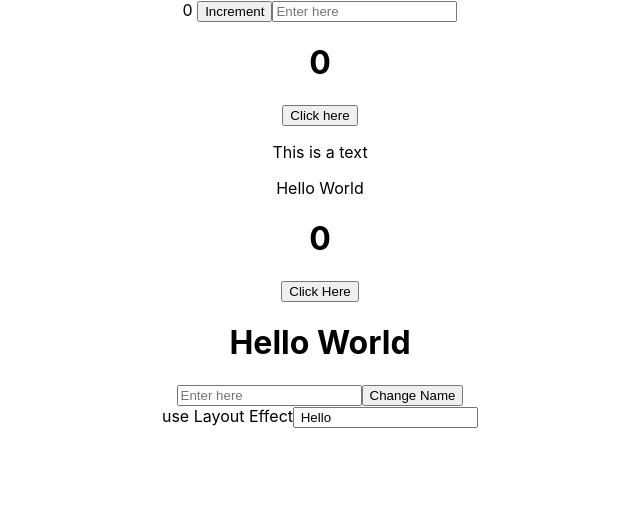
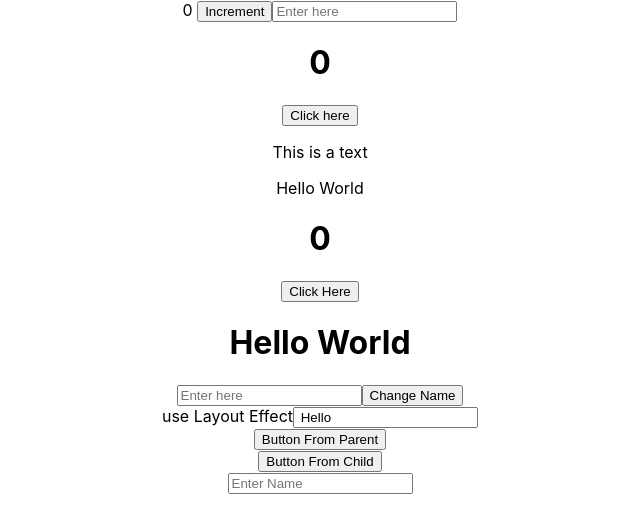
Before and after one commit to iCodeWalker/react-hooks, a React (Create React App) app: page / in a window 1280 px wide. Shown: the top 532 px of the page, without its empty margins (320-960 px from the left). Built offline with nearby package versions, Linux system fonts and the light colour scheme; no server answers.

Commit message:
Added: useContext hook tutorial

```diff
--- a/src/App.js
+++ b/src/App.js
@@ -1,10 +1,11 @@
-import logo from "./logo.svg";
 import "./App.css";
 import UseStateTutorial from "./components/useStateTutorial";
 import UseReducerTutorial from "./components/useReducerTutorial";
 import UseEffectTutorial from "./components/useEffectTutorial";
 import UseRefTutorial from "./components/useRefTutorial";
 import UseLayoutEffectTutorial from "./components/useLayoutEffectTutorial";
+import UseImperativeHandleTutorial from "./components/useImperativeHandle";
+import UseContextTutorial from "./components/useContextTutorial";
 
 function App() {
   return (
@@ -14,6 +15,8 @@ function App() {
       <UseEffectTutorial />
       <UseRefTutorial />
       <UseLayoutEffectTutorial />
+      <UseImperativeHandleTutorial />
+      <UseContextTutorial />
     </div>
   );
 }
--- /dev/null
+++ b/src/components/useContextTutorial.js
@@ -0,0 +1,30 @@
+import React, { useState, createContext } from "react";
+import Login from "../utils/login";
+import User from "../utils/user";
+
+// useContext hook is used for passing data from parent to a deeply nested child without passing
+// the props with data on every step of the component tree.
+
+// It is used to manage App wide state in react app
+
+export const UserContext = createContext(null);
+// we create a context and this context is just like a collection of states or collection of information
+// that we want to access throughout the whole tree of components.
+
+const UseContextTutorial = () => {
+  const [username, setUsername] = useState("");
+
+  return (
+    <UserContext.Provider value={{ username, setUsername }}>
+      {/* <Login setUsername={setUsername} />
+      <User username={username} /> */}
+
+      {/* using context api we don't need to pass props to each single component */}
+
+      <Login />
+      <User />
+    </UserContext.Provider>
+  );
+};
+
+export default UseContextTutorial;
--- /dev/null
+++ b/src/utils/login.js
@@ -0,0 +1,18 @@
+import React, { useContext } from "react";
+import { UserContext } from "../components/useContextTutorial";
+
+// const Login = ({ setUsername }) => {
+const Login = () => {
+  const { setUsername } = useContext(UserContext);
+
+  return (
+    <div>
+      <input
+        placeholder="Enter Name"
+        onChange={(e) => setUsername(e.target.value)}
+      />
+    </div>
+  );
+};
+
+export default Login;
--- /dev/null
+++ b/src/utils/user.js
@@ -0,0 +1,14 @@
+import React, { useContext } from "react";
+import { UserContext } from "../components/useContextTutorial";
+
+// const User = ({ username }) => {
+const User = () => {
+  const { username } = useContext(UserContext);
+  return (
+    <div>
+      <h1> {username}</h1>
+    </div>
+  );
+};
+
+export default User;
```
